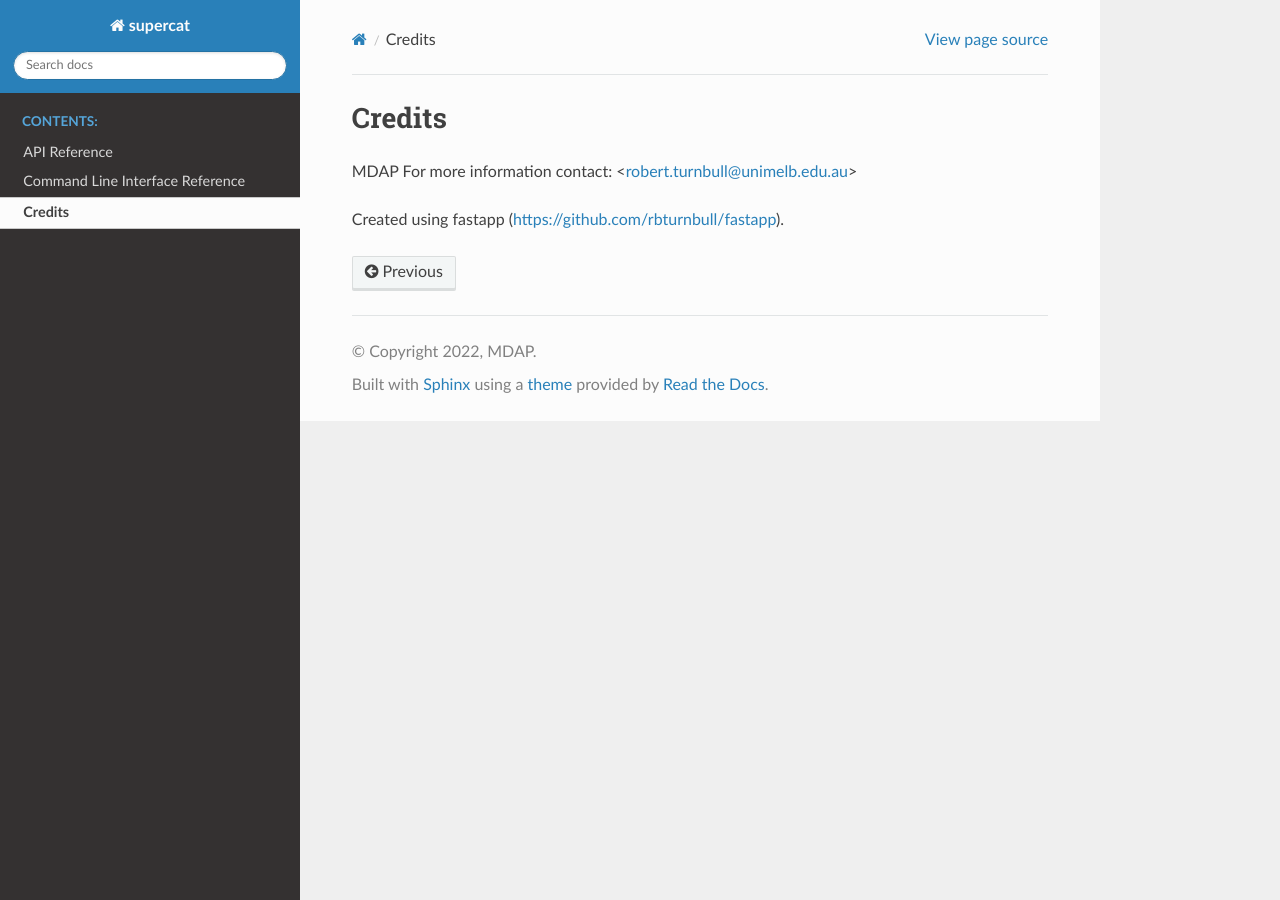
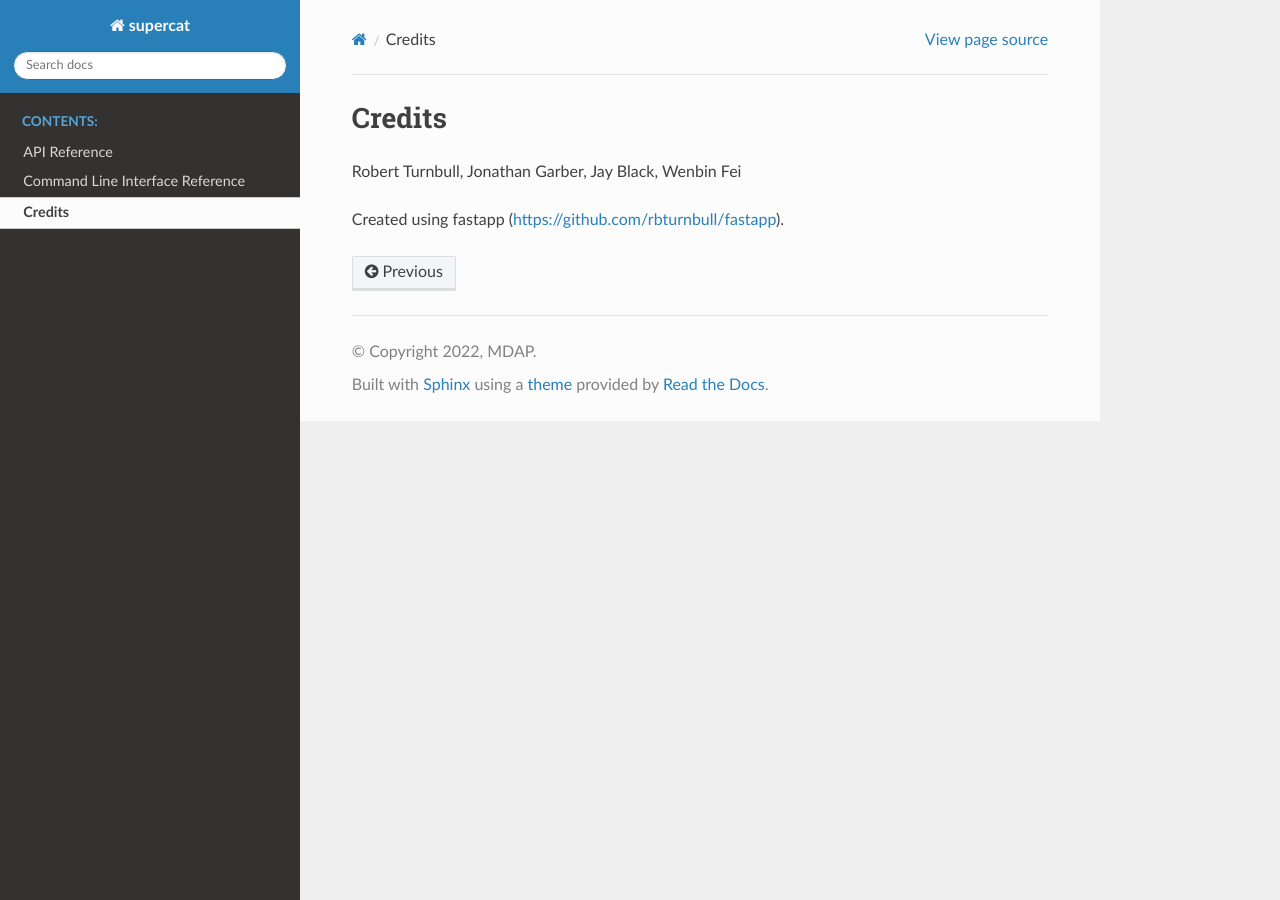
Before and after one commit to rbturnbull/supercat, a Sphinx documentation site: the page built from docs/credits.rst, in a window 1280 px wide. Built offline with Sphinx 7.4.7 and the Read the Docs theme 2.0.0, drawn with Linux system fonts in a browser that asks for light colours.

Commit message:
:abc: adding names of authors

```diff
--- a/README.rst
+++ b/README.rst
@@ -17,5 +17,5 @@ A deep learning model for CT scan superresolution.
 Credits
 ==================================
 
-* MDAP <robert.turnbull@unimelb.edu.au>
+* Robert Turnbull, Jonathan Garber, Jay Black, Wenbin Fei
 * Created using fastapp (https://github.com/rbturnbull/fastapp)
--- a/docs/credits.rst
+++ b/docs/credits.rst
@@ -2,7 +2,6 @@
 Credits
 =======================
 
-MDAP
-For more information contact: <robert.turnbull@unimelb.edu.au>
+Robert Turnbull, Jonathan Garber, Jay Black, Wenbin Fei
 
 Created using fastapp (https://github.com/rbturnbull/fastapp).
```
